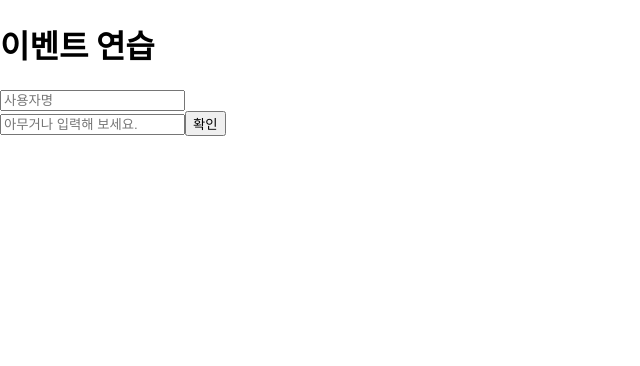
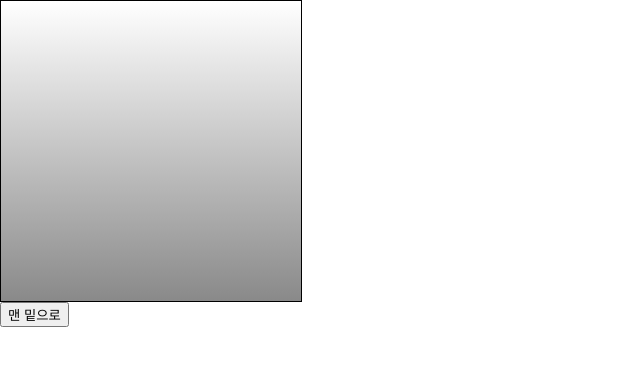
Before and after one commit to qorlgns1/React-Study-First, a React (Create React App) app: page / in a window 1280 px wide. Shown: the top 366 px of the page, without its empty margins (0-640 px from the left). Built offline with nearby package versions, Linux system fonts and the light colour scheme.

Commit message:
컴포넌트에 ref 달기

```diff
--- a/src/App.js
+++ b/src/App.js
@@ -1,8 +1,17 @@
-import React from 'react';
-import EventPractice from './EventPractice';
+import React, { Component } from 'react';
+import ScrollBox from './ScrollBox';
 
-const App = () => {
-  return <EventPractice />;
-};
+class App extends Component {
+  render() {
+    return (
+      <div>
+        <ScrollBox ref={(ref) => (this.scrollbox = ref)} />
+        <button onClick={() => this.scrollbox.scrollToBottom()}>
+          맨 밑으로
+        </button>
+      </div>
+    );
+  }
+}
 
 export default App;
--- /dev/null
+++ b/src/ScrollBox.js
@@ -0,0 +1,38 @@
+import React, { Component } from 'react';
+class ScrollBox extends Component {
+  scrollToBottom = () => {
+    const { scrollHeight, clientHeight } = this.box;
+    /* 앞 코드에는 비구조화 할당 문법을 사용했습니다.
+    다음 코드와 같은 의미입니다.
+    const scrollHeight = this.box.scrollHeight;
+    const clientHeight = this.box.cliengHeight;
+    */
+    this.box.scrollTop = scrollHeight - clientHeight;
+  };
+
+  render() {
+    const style = {
+      border: '1px solid black',
+      height: '300px',
+      width: '300px',
+      overflow: 'auto',
+      position: 'relative',
+    };
+    const innerStyle = {
+      width: '100%',
+      height: '650px',
+      background: 'linear-gradient(white, black)',
+    };
+    return (
+      <div
+        style={style}
+        ref={(ref) => {
+          this.box = ref;
+        }}
+      >
+        <div style={innerStyle} />
+      </div>
+    );
+  }
+}
+export default ScrollBox;
--- /dev/null
+++ b/src/ValidationSample.css
@@ -0,0 +1,6 @@
+.success {
+  background-color: lightgreen;
+}
+.failure {
+  background-color: lightcoral;
+}
```
Also changed, not shown: src/ValidationSample.js (added, +48 -0 lines).
